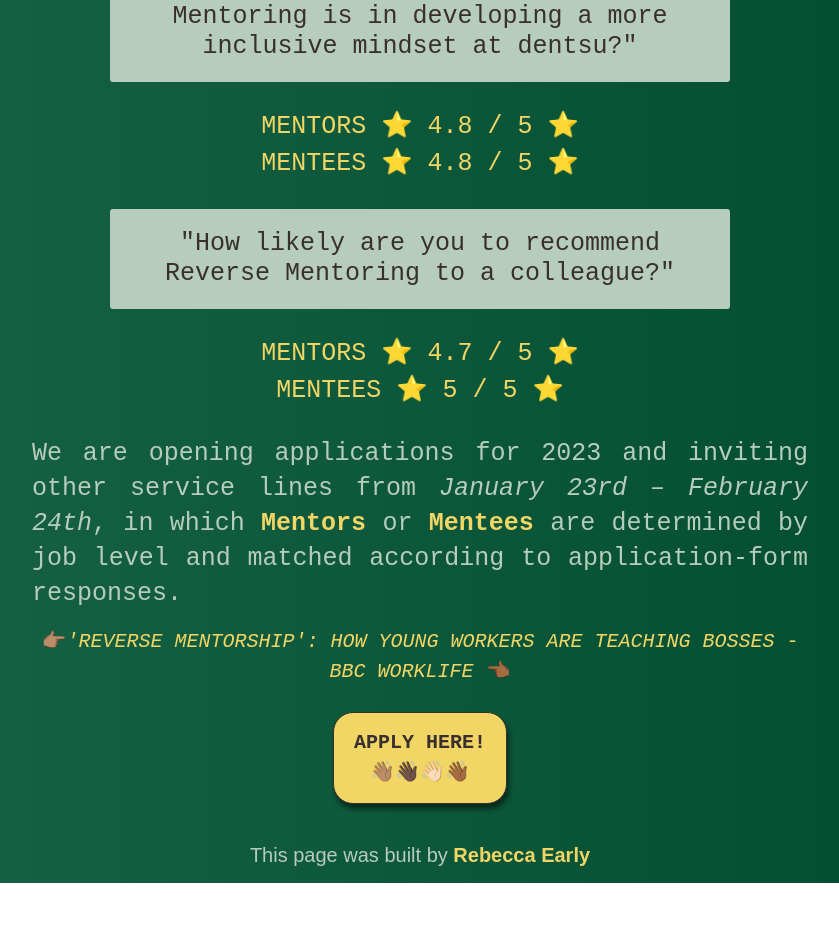
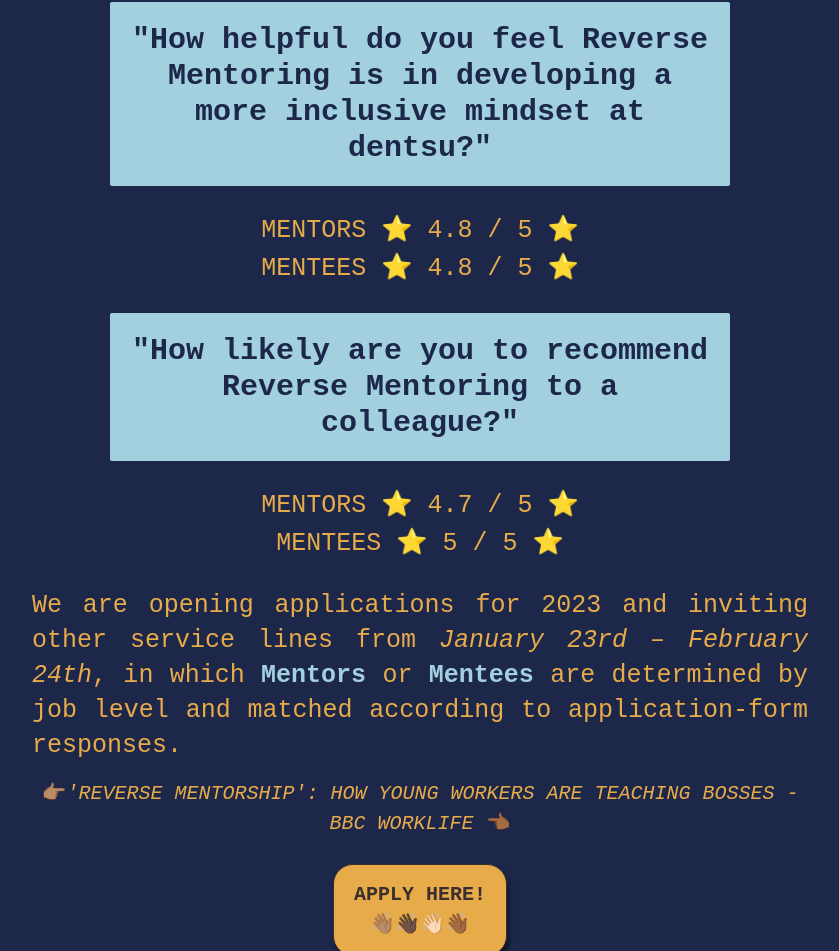
Before and after one commit to SkippyWalnuts/Reverse-Mentoring, a plain HTML site: page index.html in a window 1280 px wide. Shown: the part 1849-2800 px from the top of the page, without its empty margins (220-1059 px from the left). Before the commit the page ends 2732 px from the top, so only its background shows below. Drawn offline with nearby package versions, Linux system fonts and the light colour scheme.

Commit message:
Updated colours to match image

```diff
--- a/src/style.css
+++ b/src/style.css
@@ -1,30 +1,32 @@
 body {
-    background: linear-gradient(to right, rgb(10%, 39%, 28%), rgb(0%, 29%, 18%));
+    background: #1c274a;
     font-family: monospace;
+    margin: 50px 25px;
 }
 
 h1 {
-    color: #b6cdbd;
-    font-size: 64px;
-    margin: 50px auto 20px;
+    color: #a2d0de;
+    font-size: 80px;
+    margin: 0 auto 20px;
     text-align: center;
 }
 
 h2,
 h3 {
-    background: #b6cdbd;
-    border-radius: 3px;
-    color: #392f2f;
-    font-size: 25px;
+    background: #a2d0de;
+    border-radius: 2px;
+    color: #1c274a;
+    font-size: 30px;
+    font-weight: 600;
     margin: 0 auto;
     max-width: 80%;
-    padding: 20px 50px;
+    padding: 20px;
     text-align: center;
 
 }
 
 p {
-    color: #b6cdbd;
+    color: #e8ab49;
     display: block;
     font-size: 25px;
     line-height: 35px;
@@ -33,7 +35,7 @@ p {
 }
 
 ul {
-    color: #f1d665;
+    color: #e8ab49;
     font-size: 25px;
     list-style: none;
     margin: 16px 0px 16px 0px;
@@ -52,7 +54,7 @@ li {
 
 a {
     display: block;
-    color: #f1d665;
+    color: #e8ab49;
     font-size: 20px;
     text-align: center;
     text-decoration: none;
@@ -60,7 +62,7 @@ a {
 }
 
 button {
-    background: #f1d665;
+    background: #e8ab49;
     border: 1px solid #392f2f;
     border-radius: 20px;
     box-shadow: 2px 5px 5px rgb(0 0 0 / 50%);
@@ -75,8 +77,8 @@ button {
 
 button:hover {
     background: transparent;
-    border: 1px solid #f1d665;
-    color: #f1d665;
+    border: 1px solid #e8ab49;
+    color: #e8ab49;
 }
 
 
@@ -89,7 +91,7 @@ button:hover {
 }
 
 .participants {
-    color: #f1d665;
+    color: #a2d0de;
     font-weight: bolder;
 }
 
@@ -105,8 +107,8 @@ button:hover {
 }
 
 .workshops:hover {
-    background: #b6cdbd;
-    color: #392f2f;
+    background: #a2d0de;
+    color: #1c274a;
     cursor: pointer;
 }
 
```
Also changed, not shown: index.html (+1 -2 lines).
